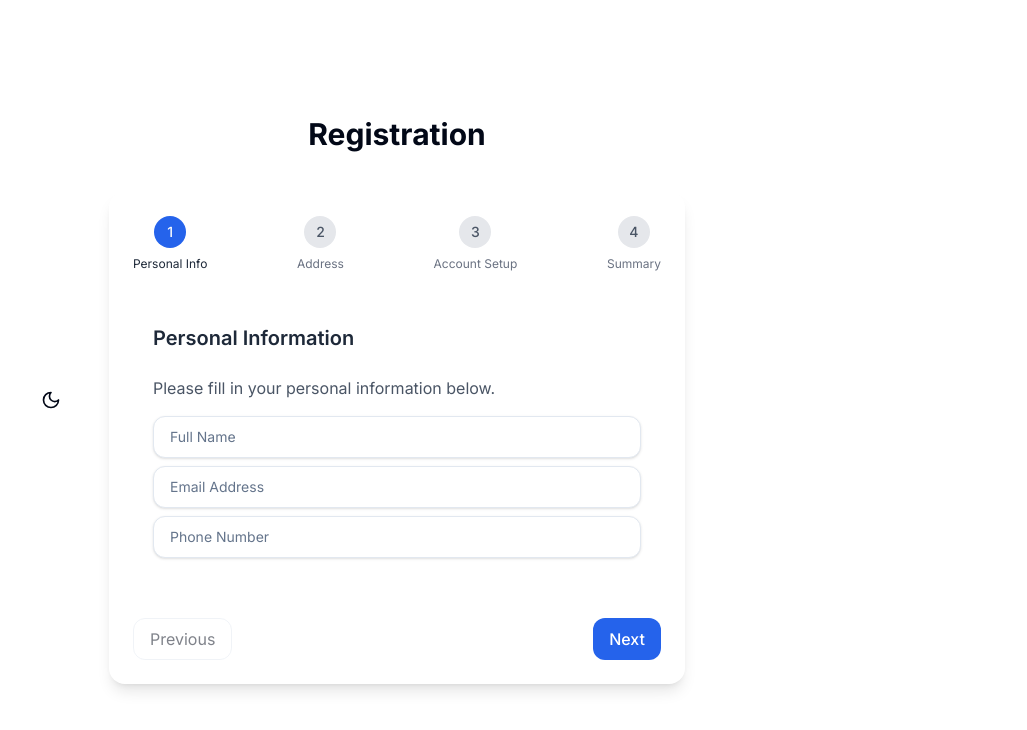
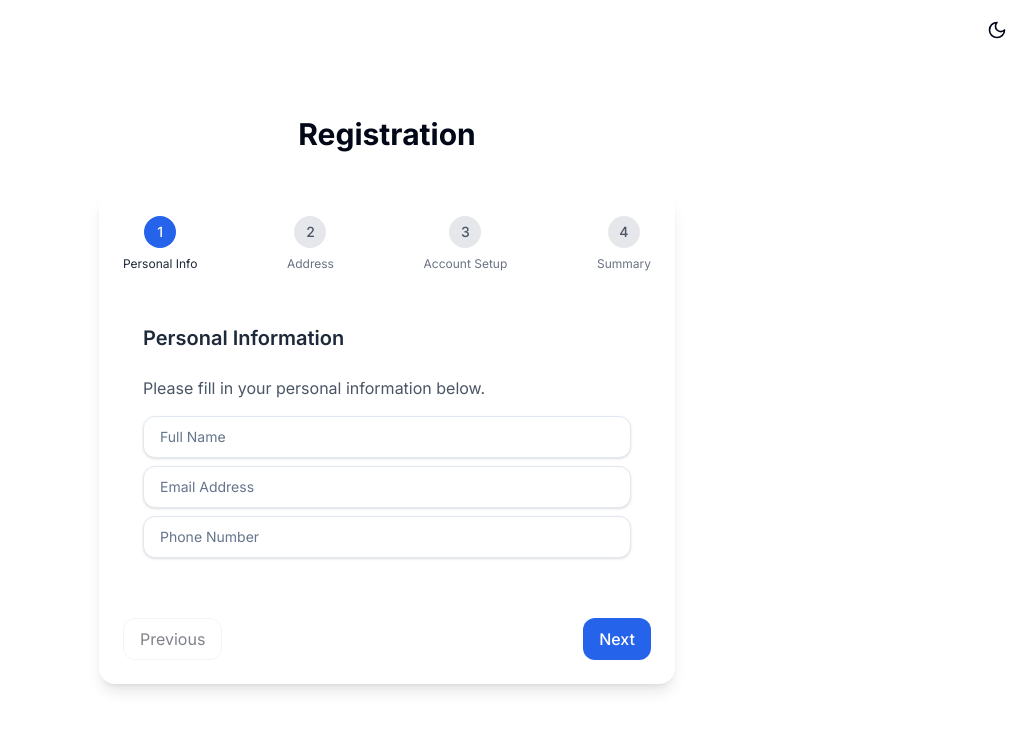
Before and after one commit to naimur-reza/pxlhut-task, a Next.js app: page / in a window 1280 px wide. Shown: the top 730 px of the page, without its empty margins (253-1280 px from the left). Built offline with nearby package versions, Linux system fonts and the light colour scheme.

Commit message:
Refactor: Adjust layout of theme toggle for improved positioning

```diff
--- a/src/app/page.tsx
+++ b/src/app/page.tsx
@@ -3,8 +3,10 @@ import ThemeToggle from "@/components/theme-toggle";
 
 export default function Home() {
   return (
-    <main className="min-h-screen  flex items-center justify-center p-4 ">
-      <ThemeToggle />
+    <main className="min-h-screen relative flex items-center justify-center p-4 ">
+      <div className="absolute right-5 top-5">
+        <ThemeToggle />
+      </div>
       <div className="w-full max-w-2xl">
         <h1 className="text-3xl font-bold text-center mb-8">Registration</h1>
         <MultiStepForm />
```
